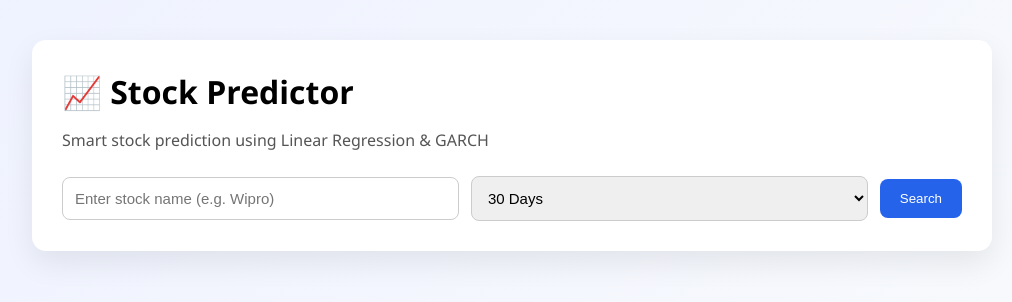
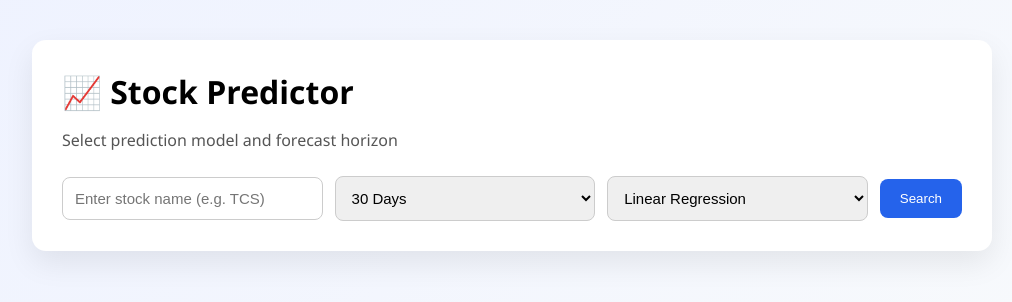
Before and after one commit to Lohithbn12/stock-predictor, a React (Create React App) app in the folder client/: page / in a window 1280 px wide. Shown: the top 302 px of the page, without its empty margins (128-1140 px from the left). Built offline with nearby package versions, Linux system fonts and the light colour scheme.

Commit message:
Selection of Model

```diff
--- a/client/src/StockPage.jsx
+++ b/client/src/StockPage.jsx
@@ -8,6 +8,7 @@ const API_URL = "https://stock-predictor-0zst.onrender.com";
 function StockPage() {
   const [company, setCompany] = useState("");
   const [days, setDays] = useState(30);
+  const [model, setModel] = useState("Linear"); // ✅ NEW
   const [data, setData] = useState(null);
   const [loading, setLoading] = useState(false);
   const [error, setError] = useState("");
@@ -21,12 +22,10 @@ function StockPage() {
 
     try {
       const res = await fetch(
-        `${API_URL}/stock?company=${encodeURIComponent(company)}&days=${days}`
+        `${API_URL}/stock?company=${encodeURIComponent(company)}&days=${days}&model=${model}`
       );
 
-      if (!res.ok) {
-        throw new Error("Invalid request");
-      }
+      if (!res.ok) throw new Error("Invalid request");
 
       const json = await res.json();
       setData(json);
@@ -39,18 +38,17 @@ function StockPage() {
 
   return (
     <div className="page">
-      {/* Search Card */}
+      {/* SEARCH CARD */}
       <div className="card">
         <h1>📈 Stock Predictor</h1>
         <p className="subtitle">
-          Smart stock prediction using Linear Regression & GARCH
+          Select prediction model and forecast horizon
         </p>
 
-        {/* SEARCH ROW */}
         <div className="search-row">
           <input
             type="text"
-            placeholder="Enter stock name (e.g. Wipro)"
+            placeholder="Enter stock name (e.g. TCS)"
             value={company}
             onChange={(e) => setCompany(e.target.value)}
           />
@@ -61,6 +59,14 @@ function StockPage() {
             <option value={90}>90 Days</option>
             <option value={180}>180 Days</option>
             <option value={365}>365 Days</option>
+          </select>
+
+          {/* ✅ MODEL DROPDOWN */}
+          <select value={model} onChange={(e) => setModel(e.target.value)}>
+            <option value="Linear">Linear Regression</option>
+            <option value="ARCH">ARCH / GARCH</option>
+            <option value="ARMA">ARMA</option>
+            <option value="ARIMA">ARIMA</option>
           </select>
 
           <button onClick={fetchStockData}>Search</button>
@@ -81,21 +87,16 @@ function StockPage() {
           <div className="stats">
             <div className="stat-box">
               <span>Last Close</span>
-              <b>₹{data.last_close ?? "N/A"}</b>
+              <b>₹{data.last_close}</b>
             </div>
 
             <div className="stat-box">
-              <span>Linear Prediction</span>
+              <span>{data.prediction.model}</span>
               <b>
-                ₹{data.linear_regression_prediction?.expected_price ?? "N/A"}
-              </b>
-            </div>
-
-            <div className="stat-box">
-              <span>GARCH Volatility</span>
-              <b>
-                {data.garch_prediction?.volatility_30d_percent
-                  ? `${data.garch_prediction.volatility_30d_percent}%`
+                {data.prediction.expected_price !== undefined
+                  ? `₹${data.prediction.expected_price}`
+                  : data.prediction.volatility_percent !== undefined
+                  ? `${data.prediction.volatility_percent}%`
                   : "N/A"}
               </b>
             </div>
```
